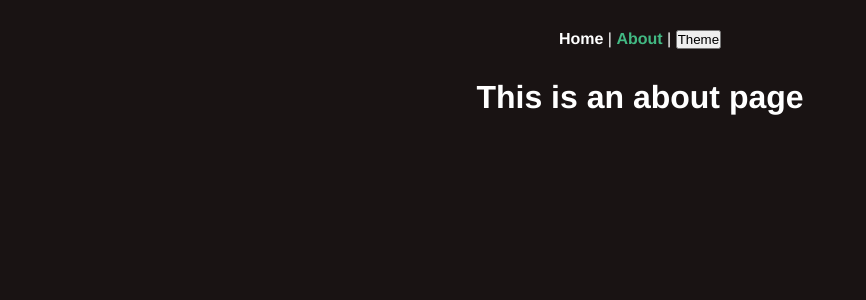
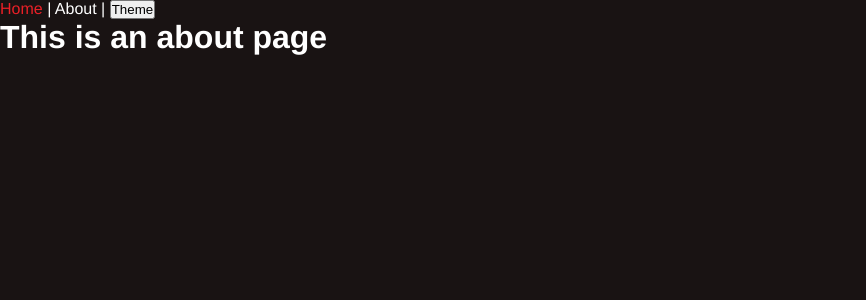
Before and after one commit to nathanharraud-fr/www, a Vue app: page /about in a window 1280 px wide. Shown: the top 300 px of the page, without its empty margins (0-866 px from the left). Built offline with nearby package versions, Linux system fonts and the light colour scheme.

Commit message:
Moved css variables to styles

```diff
--- a/src/App.vue
+++ b/src/App.vue
@@ -16,25 +16,3 @@ export default {
   </div>
   <router-view/>
 </template>
-
-<style lang="scss">
-#app {
-  font-family: Avenir, Helvetica, Arial, sans-serif;
-  -webkit-font-smoothing: antialiased;
-  -moz-osx-font-smoothing: grayscale;
-  text-align: center;
-}
-
-#nav {
-  padding: 30px;
-
-  a {
-    font-weight: bold;
-    color: var(--body-color);
-
-    &.router-link-exact-active {
-      color: #42b983;
-    }
-  }
-}
-</style>
--- a/src/assets/styles/base/_base.scss
+++ b/src/assets/styles/base/_base.scss
@@ -4,8 +4,15 @@
 ////
 
 :root {
+  /* CONSTANTS */
+  --body-max-width: 1200px;
+  --header-height: 80px;
+  --primary: #ea2027;
+
+  /* VARIABLES */
   --body-background-color: white;
   --body-color: #2c3e50;
+  --body-link-hover: #ea2027;
 }
 
 body.theme--dark {
@@ -16,4 +23,7 @@ body.theme--dark {
 body {
   background-color: var(--body-background-color);
   color: var(--body-color);
+  font-family: Avenir, Helvetica, Arial, sans-serif;
+  -webkit-font-smoothing: antialiased;
+  -moz-osx-font-smoothing: grayscale;
 }
```
